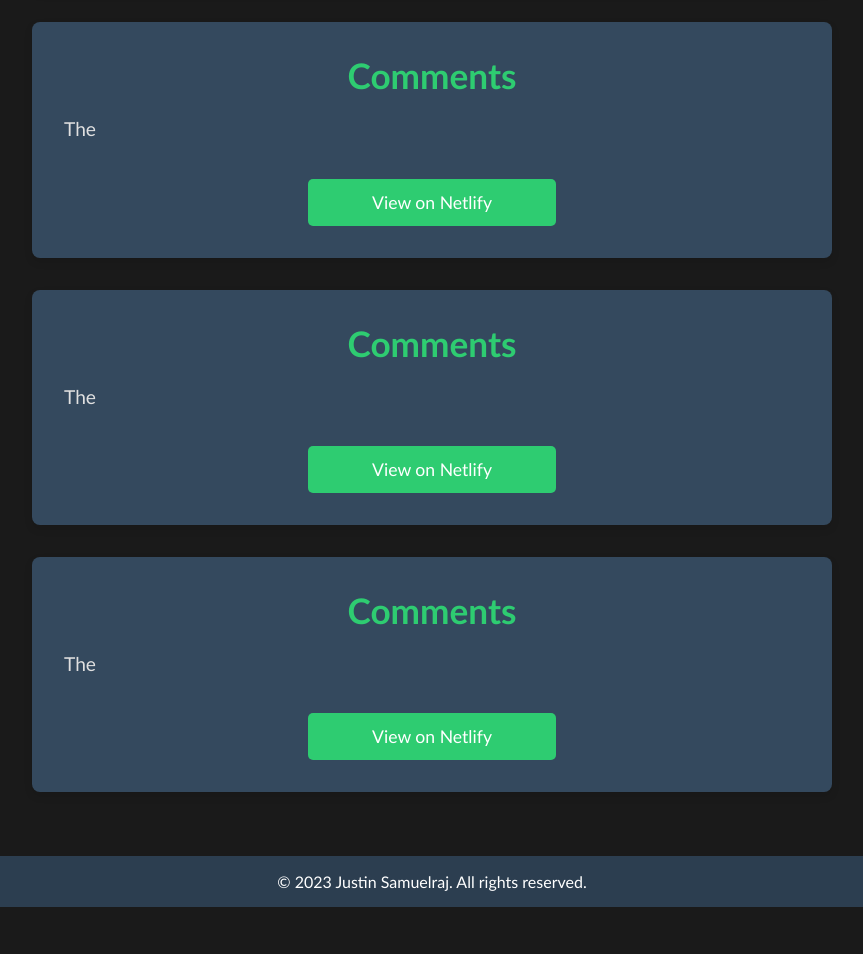
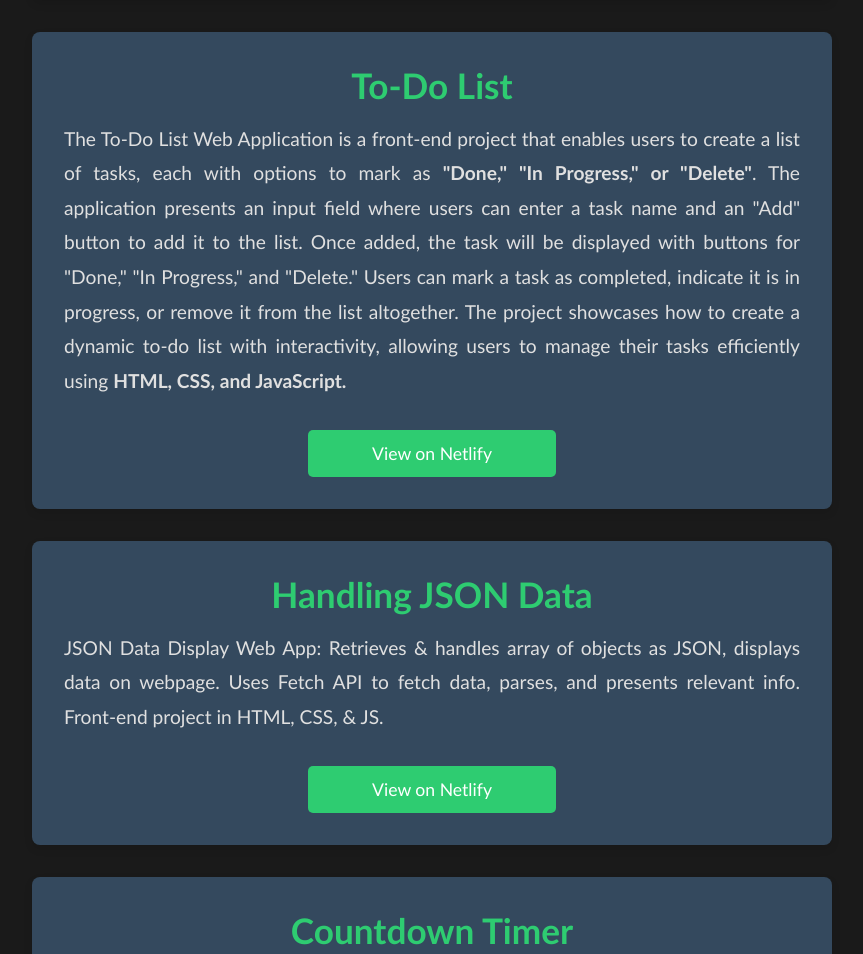
Before and after one commit to Justinsamuel7/My-projects-with-netlify-links, a plain HTML site: page index.html in a window 1280 px wide. Shown: the part 2658-3612 px from the top of the page, without its empty margins (208-1071 px from the left). Before the commit the page ends 3565 px from the top, so only its background shows below. Drawn offline with Linux system fonts and the light colour scheme.

Commit message:
1 file modified

```diff
--- a/index.html
+++ b/index.html
@@ -49,33 +49,34 @@
     </section>
 
     <section class="project">
-      <h2>Comments</h2>
-      <p>The</p>
+      <h2>Food Ordering App</h2>
+      <p>The Food Ordering Website is a front-end web project that allows users to order food items from a menu and generates a bill based on their selections. The website presents a user-friendly interface with a list of available food items, and users can add items to their cart by clicking on them. The cart dynamically updates to display the selected items and their quantities. The website also calculates the total bill amount based on the selected items and shows it to the users. This project demonstrates the design and functionality of a simple food ordering platform from the front-end perspective, providing an interactive experience for users to place their food orders and view the generated bill.</p>
       <a href="https://food-ordering-website-by-justin.netlify.app/" target="_blank" class="btn">View on Netlify</a>
     </section>
 
     <section class="project">
-      <h2>Comments</h2>
-      <p>The</p>
-      <a href="app" target="_blank" class="btn">View on Netlify</a>
+      <h2>To-Do List</h2>
+      <p>
+        The To-Do List Web Application is a front-end project that enables users to create a list of tasks, each with options to mark as <b>"Done," "In Progress," or "Delete"</b>. The application presents an input field where users can enter a task name and an "Add" button to add it to the list. Once added, the task will be displayed with buttons for "Done," "In Progress," and "Delete." Users can mark a task as completed, indicate it is in progress, or remove it from the list altogether. The project showcases how to create a dynamic to-do list with interactivity, allowing users to manage their tasks efficiently using <b>HTML, CSS, and JavaScript.</b></p>
+      <a href="https://to-do-list-by-justin.netlify.app/" target="_blank" class="btn">View on Netlify</a>
     </section>
 
     <section class="project">
-      <h2>Comments</h2>
-      <p>The</p>
-      <a href="app" target="_blank" class="btn">View on Netlify</a>
+      <h2>Handling JSON Data</h2>
+      <p>JSON Data Display Web App: Retrieves & handles array of objects as JSON, displays data on webpage. Uses Fetch API to fetch data, parses, and presents relevant info. Front-end project in HTML, CSS, & JS.</p>
+      <a href="https://accessing-data-from-json.netlify.app/" target="_blank" class="btn">View on Netlify</a>
     </section>
 
     <section class="project">
-      <h2>Comments</h2>
-      <p>The</p>
-      <a href="app" target="_blank" class="btn">View on Netlify</a>
+      <h2>Countdown Timer</h2>
+      <p>The Countdown Timer with Reset Button is a simple web application that displays a countdown timer on the webpage. Additionally, there is a "Reset" button available that allows users to stop the current countdown and reset the timer back to its original duration. This project focuses on creating an interactive countdown timer with a reset feature, using HTML, CSS, and JavaScript to provide a seamless user experience.</p>
+      <a href="https://countdown-timer-by-justin.netlify.app/" target="_blank" class="btn">View on Netlify</a>
     </section>
 
     <section class="project">
-      <h2>Comments</h2>
-      <p>The</p>
-      <a href="app" target="_blank" class="btn">View on Netlify</a>
+      <h2>Viwe And Delete</h2>
+      <p>The Employee Details Management Webpage is a front-end project that enables users to view and delete employee details from an array of objects. The webpage presents a list of employees with options to remove specific records using JavaScript and the DOM. This project demonstrates dynamic content manipulation for an interactive user experience.</p>
+      <a href="https://employee-view-and-delete-by-justin.netlify.app/" target="_blank" class="btn">View on Netlify</a>
     </section>
 
 
```
